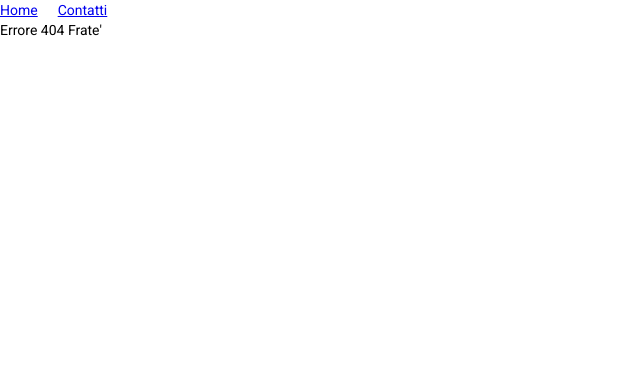
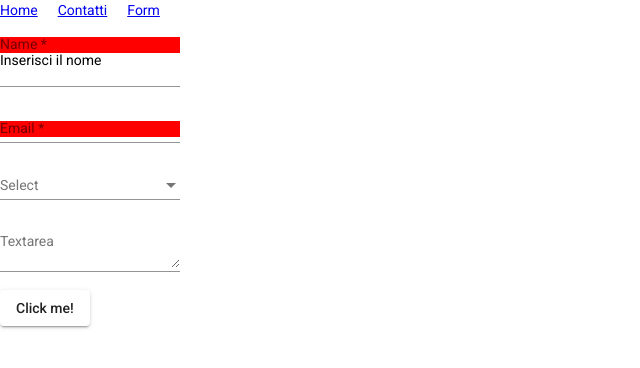
Before and after one commit to Amin23ElKassimi/angular-form, an Angular app: page /form in a window 1280 px wide. Before the commit this address led to /404. Shown: the top 368 px of the page, without its empty margins (0-640 px from the left). Built offline with nearby package versions, Linux system fonts and the light colour scheme.

Commit message:
sEND DATA TO DB BY fORM

```diff
--- a/src/app/app-routing.module.ts
+++ b/src/app/app-routing.module.ts
@@ -6,6 +6,7 @@ import { ContactComponent } from './components/contact/contact.component';
 import { ContattiComponent } from './components/contatti/contatti.component';
 import { NotfoundComponent } from './components/notfound/notfound.component';
 import { AuthGuard } from './auth/auth.guard';
+import { ReactiveFormComponent } from './reactive-form/reactive-form.component';
 
 const routes: Routes = [
   { path: '', pathMatch: 'full', redirectTo: '/' },
@@ -19,6 +20,7 @@ const routes: Routes = [
       { path: ':id', component: ContactComponent }
     ]
   },
+  { path: 'form', component: ReactiveFormComponent },
   { path: '404', component: NotfoundComponent },
   { path: '**', redirectTo: '/404' }
 
--- a/src/app/app.component.html
+++ b/src/app/app.component.html
@@ -4,5 +4,8 @@
 <a routerLink="contatti"
 style="margin-left: 20px;"
 >Contatti</a>
+<a routerLink="form"
+style="margin-left: 20px;"
+>Form</a>
 
 <router-outlet></router-outlet>
--- a/src/app/reactive-form/reactive-form.component.ts
+++ b/src/app/reactive-form/reactive-form.component.ts
@@ -1,5 +1,6 @@
 import { Component, OnInit } from '@angular/core';
 import { FormControl, FormGroup, Validators } from '@angular/forms';
+import { FirebaseService } from '../service/firebase.service';
 
 @Component({
   selector: 'app-reactive-form',
@@ -11,24 +12,32 @@ export class ReactiveFormComponent implements OnInit {
   homeform!: FormGroup;
 
 
-  constructor() { }
+  constructor(private firebase: FirebaseService) { }
 
   ngOnInit(): void {
 
 
     this.homeform = new FormGroup({
       // Define your form controls and validators here
-      name: new FormControl ('', Validators.required),
-      email: new FormControl('',[Validators.required, Validators.email]),
+      name: new FormControl('', Validators.required),
+      email: new FormControl('', [Validators.required, Validators.email]),
       color: new FormControl(''),
       intext: new FormControl(''),
 
     })
 
+
   }
 
-  onSubmit(): void{
+  onSubmit(): void {
     console.log(this.homeform)
+
+    this.firebase.insertPersona(
+      'https://corso-angular-5a5b9-default-rtdb.europe-west1.firebasedatabase.app/persone.json',
+      { name: this.homeform.value.name, email: this.homeform.value.email }
+    ).subscribe(data => { console.log(data) })
+
   }
 
+
 }
```
